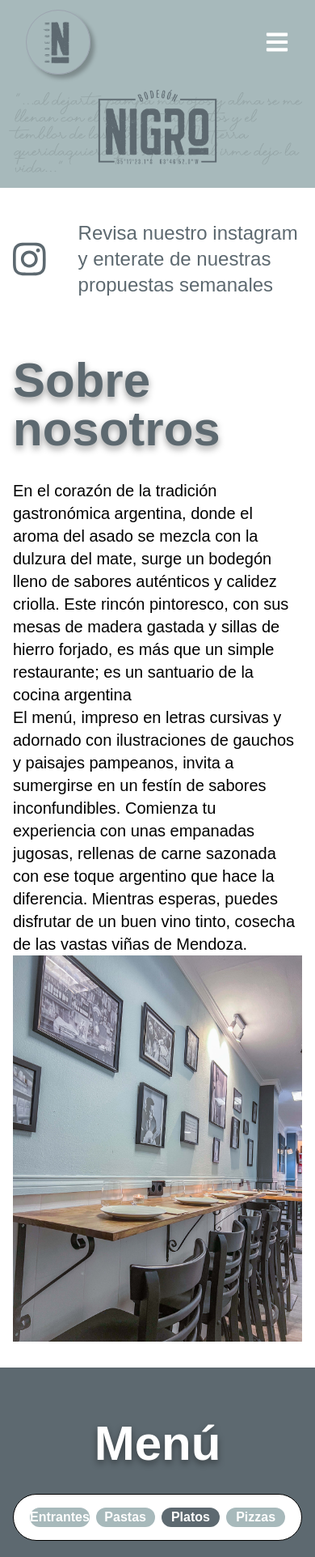
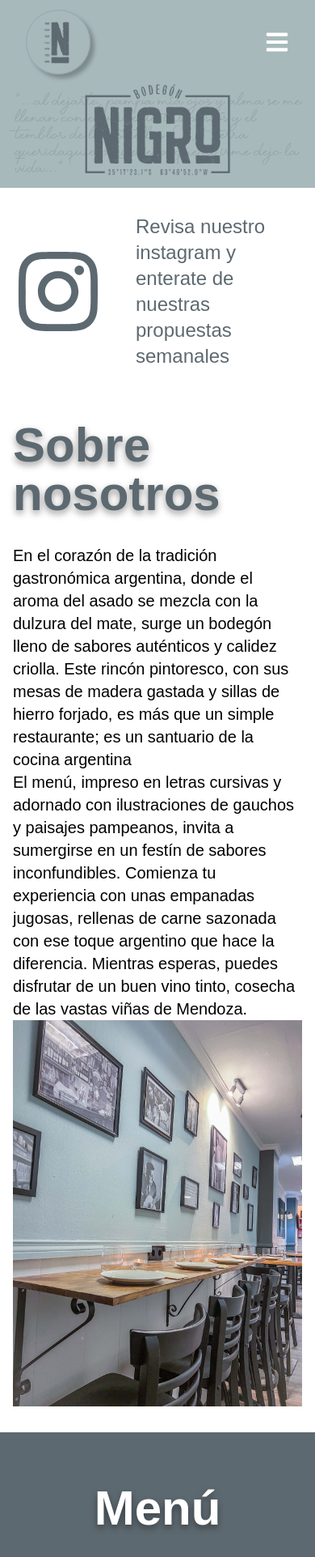
Before and after one commit to facuareosa/nigro_web, a React (Vite) app: page / in a window 390 px wide. Shown: the top 1923 px of the page at 81% size. Built offline with nearby package versions, Linux system fonts and the light colour scheme; a web font is replaced by a local one.

Commit message:
enlaces externos y hovers

```diff
--- a/src/components/MenuCard.jsx
+++ b/src/components/MenuCard.jsx
@@ -16,7 +16,7 @@ function MenuCard({ plato }) {
   }, [plato]);
 
   return (
-    <div className={`flex justify-between py-2 px-4 md:py-4 md:px-8 bg-custom-lightblue rounded-[1.25rem] w-full h-24 md:h-[9.5rem] ${triggerAnimation ? 'blur-in-expand' : ''}`}>
+    <div className={`flex justify-between py-2 px-4 md:py-4 md:px-8 bg-custom-lightblue rounded-[1.25rem] w-full h-24 md:h-[9.5rem] shadow-custom ${triggerAnimation ? 'blur-in-expand' : ''}`}>
       <div className="flex flex-col w-full justify-between">
         <div className="card__content-wraper">
           <h3 className="font-bold md:text-2xl">{plato.nombre}</h3>
--- a/src/components/MenuNav.jsx
+++ b/src/components/MenuNav.jsx
@@ -16,7 +16,7 @@ function MenuNav({ onFoodFilter }) {
       <ul className="flex justify-around w-full px-4">
         {foodType.map((type, index) => (
           <li
-            className={`text-center md:text-xl list-none w-44 text-white font-bold mx-1 md:py-2 rounded-[1.25rem] capitalize cursor-pointer hover:bg-custom-gray ${activeLi === type ? "bg-custom-gray" : "bg-custom-lightblue"}`}
+            className={`text-center md:text-xl list-none w-44 text-white font-bold mx-1 md:py-2 rounded-[1.25rem] capitalize cursor-pointer hover:bg-custom-gray hover:scale-95 shadow-custom ${activeLi === type ? "bg-custom-gray" : "bg-custom-lightblue"}`}
             key={index}
             onClick={() => handleFoodClick(type)}
           >
--- a/src/index.css
+++ b/src/index.css
@@ -2,10 +2,8 @@
 @tailwind components;
 @tailwind utilities;
 
-.slick-prev, .slick-next{
 
-}
-
+/* Estilo de flechas slider */
 .slick-prev::before, .slick-next::before{
     color: #5D6970;
 }
@@ -19,3 +17,6 @@
         display: none;
     }
 }
+/* Animación de menú */
+.blur-in-expand{animation:blur-in-expand 0.4s linear both}
+@keyframes blur-in-expand{0%{transform:scale(0);filter:blur(12px);opacity:0}100%{transform:scale(1);filter:blur(0);opacity:1}}
--- a/src/sections/Banner.jsx
+++ b/src/sections/Banner.jsx
@@ -18,7 +18,7 @@ function Banner() {
     <section className='bg-custom-lightblue flex justify-center'>
         <div className='flex relative justify-center w-full max-w-7xl h-32 md:h-96 overflow-visible'>
             <img src={nigroFrase} alt="Fondo" className='absolute opacity-10 w-full max-h-32 md:max-h-96 md:h-96' />
-            <img src={nigroLogo} alt="logo bodegón nigro" className={`absolute inset-1/2 transform -translate-x-1/2 -translate-y-[57%] h-40 md:h-[30rem] transition-all duration-[2s] ${displayLogo ? 'opacity-100 scale-100' : 'opacity-0 scale-150'}`} />
+            <img src={nigroLogo} alt="logo bodegón nigro" className={`absolute inset-1/2 transform -translate-x-1/2 -translate-y-[57%] h-28 md:h-80 transition-all duration-[2s] ${displayLogo ? 'opacity-100 scale-100' : 'opacity-0 scale-150'}`} />
         </div>
     </section>
   );
--- a/src/sections/Footer.jsx
+++ b/src/sections/Footer.jsx
@@ -7,7 +7,7 @@ function Footer() {
         <div className='flex flex-col gap-8 px-4 w-full max-w-7xl my-8 mx-auto items-center'>
             <div className='grid grid-cols-3 w-full'>
                 <div className='flex flex-col gap-4'>
-                    <h3 className='uppercase w-fit border-y-2 border-solid border-custom-gray text-white text-2xl font-bold'>contacto</h3>
+                    <h3 className='uppercase w-fit border-y-2 border-solid border-custom-gray mx-auto md:mx-0 text-white text-2xl font-bold'>contacto</h3>
                     <div className='text-white text-xl'>
                         <p><span className='text-custom-gray font-bold'>Dir:</span>Carrer d'Andreu Feliu 3</p>
                         <p><span className='text-custom-gray font-bold'>Tel:</span>+34 686 68 08 21</p>
@@ -16,10 +16,10 @@ function Footer() {
                 <img
                 src={logo}
                 alt="bodegón nigro logo"
-                className="mx-8 md:mx-0 md:justify-self-center rounded-full md:w-28 h-20 md:h-28 shadow-custom border-solid border border-gray-400"
+                className="mx-8 md:mx-0 justify-self-center rounded-full md:w-28 h-20 md:h-28 shadow-custom border-solid border border-gray-400"
                 />
                 <div className='flex flex-col justify-self-end gap-4'>
-                    <h3 className='uppercase w-fit border-y-2 border-solid border-custom-gray text-white text-2xl font-bold'>horario</h3>
+                    <h3 className='uppercase w-fit border-y-2 border-solid border-custom-gray mx-auto md:mx-0 text-white text-2xl font-bold'>horario</h3>
                     <div className='text-white text-xl'>
                         <p><span className='text-custom-gray font-bold'>Mié-Sab:</span> 13-16hs y 19:30-00hs</p>
                         <p><span className='text-custom-gray font-bold'>    Dom:</span> 13-16hs</p>
@@ -28,7 +28,7 @@ function Footer() {
             </div>
         </div>
         <div className='border-t-2 border-solid border-custom-gray flex justify-center py-2 text-xl text-white'>
-            <a href="#" className=''> Diseñado y desarrollado por <span className='text-custom-gray font-bold'>Facundo Areosa</span></a>
+            <a href="https://linkedin.com/in/facuareosa" target='_blank' className=''> Diseñado y desarrollado por <span className='text-custom-gray font-bold'>Facundo Areosa</span></a>
         </div>
     </footer>
   )
--- a/src/sections/Navbar.jsx
+++ b/src/sections/Navbar.jsx
@@ -21,14 +21,13 @@ function Navbar() {
             className="mx-8 md:mx-0 md:justify-self-start rounded-full md:w-28 h-20 md:h-28 shadow-custom border-solid border border-gray-400"
           />
 
-        {/* CORREGIR H1>IMG */}
         <Nav isOpen={isOpen} className="overflow-visible"/>
 
         <div className={`order-4 flex ${isOpen ? 'items-center justify-center col-span-2' : 'h-0 overflow-hidden'} md:h-auto md:col-span-1 md:justify-end md:items-center gap-3`}>
-          <a href="#" className={`${isOpen ? 'hidden' : ''} md:block`}>
+          <a href="https://www.instagram.com/bodegonnigro/" target="_blank" className={`${isOpen ? 'hidden' : ''} md:block`}>
             <FaInstagram className='w-6 h-6 hover:text-custom-gray hover:scale-110'/>
           </a>
-          <a href="#"className="uppercase py-2 px-5 bg-custom-gray text-xl rounded-[1.25rem] hover:scale-95">
+          <a href="https://api.whatsapp.com/send?phone=34686680821" target="_blank" className="uppercase py-2 px-5 bg-custom-gray text-xl rounded-[1.25rem] hover:scale-95">
             hacé tu reserva
           </a>
         </div>
--- a/src/sections/Recomendation.jsx
+++ b/src/sections/Recomendation.jsx
@@ -5,8 +5,8 @@ function Recomendation() {
   return (
     <section className='flex justify-center'>
         <div className='px-4 flex justify-center items-center gap-10 w-full max-w-7xl my-8'>
-            <FaInstagram className='text-custom-gray w-28 h-28'/>
-            <p className='text-2xl md:text-[2rem] font-saira text-custom-gray'>Revisa nuestro instagram y enterate de nuestras propuestas semanales</p>
+            <a href="https://www.instagram.com/bodegonnigro/" target='_blank'><FaInstagram className='text-custom-gray w-28 h-28 hover:text-custom-lightblue hover:drop-shadow-custom-static'/></a>
+            <p className='text-2xl md:text-[2rem] font-saira text-custom-gray'>Revisa nuestro <a href='https://www.instagram.com/bodegonnigro/'>instagram</a> y enterate de nuestras propuestas semanales</p>
         </div>
     </section>
   )
--- a/src/sections/Reviews.jsx
+++ b/src/sections/Reviews.jsx
@@ -12,7 +12,7 @@ function Reviews() {
               <p className='font-sans font-bold'>Reviews</p>
             </div>
             <SliderRev/>
-            <a href="#"className="uppercase py-2 px-5 bg-custom-gray text-xl text-white font-bold rounded-[1.25rem] hover:scale-95">
+            <a href="https://acortar.link/a14NTA" target='_blank' className="uppercase py-2 px-5 bg-custom-gray text-xl text-white font-bold rounded-[1.25rem] hover:scale-95">
               Ver más reseñas
             </a>
         </div>
--- a/tailwind.config.js
+++ b/tailwind.config.js
@@ -15,6 +15,7 @@ export default {
       },
       dropShadow: {
         'custom': '0 4px 4px rgba(0, 0, 0, 0.4)',
+        'custom-static': '0 0 4px rgba(0, 0, 0, 0.4)',
       },
       height: {
         'custom': 'calc(100vh - 10.5rem)', // nav container + py-3
```
Also changed, not shown: src/assets/images/img-logo3.png.
